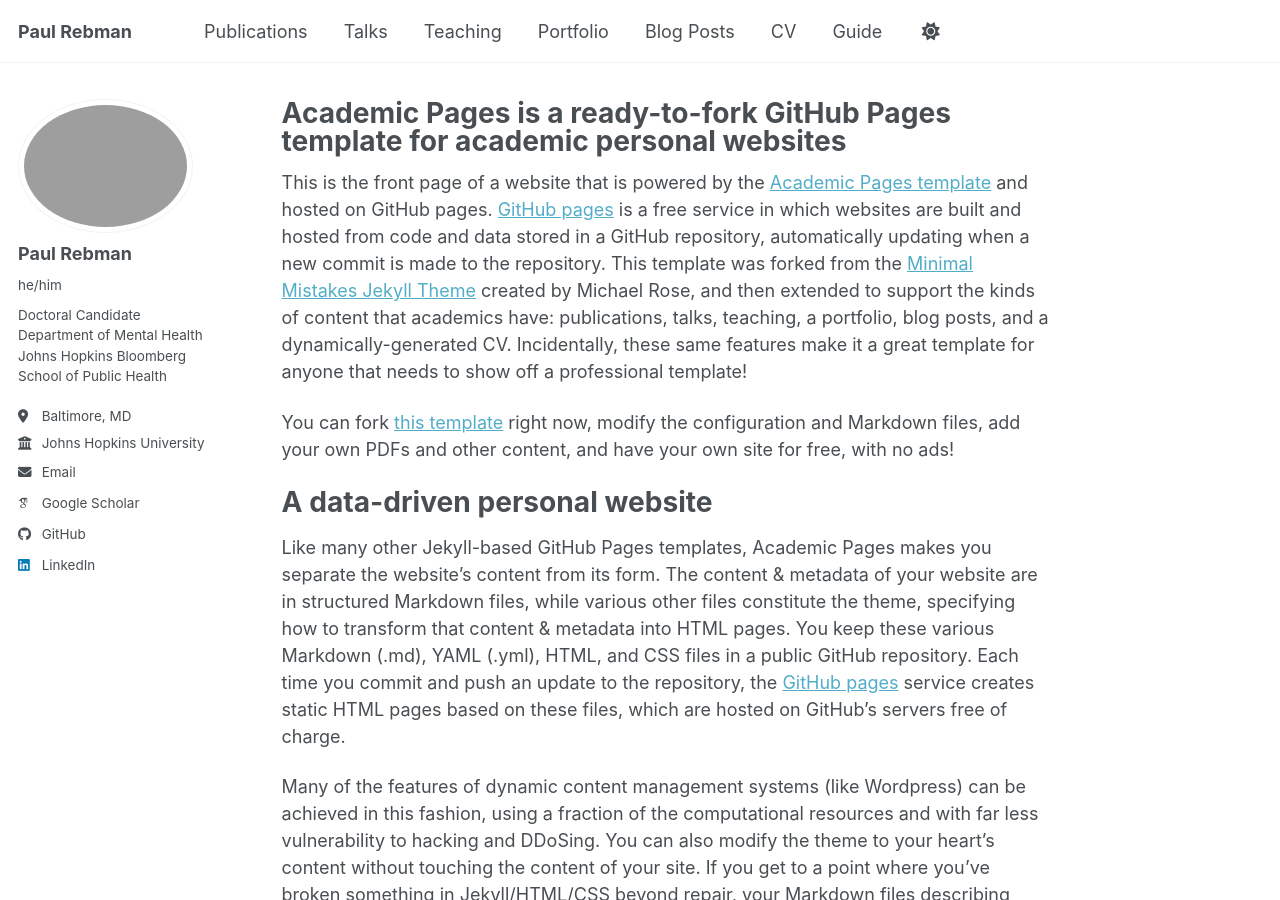
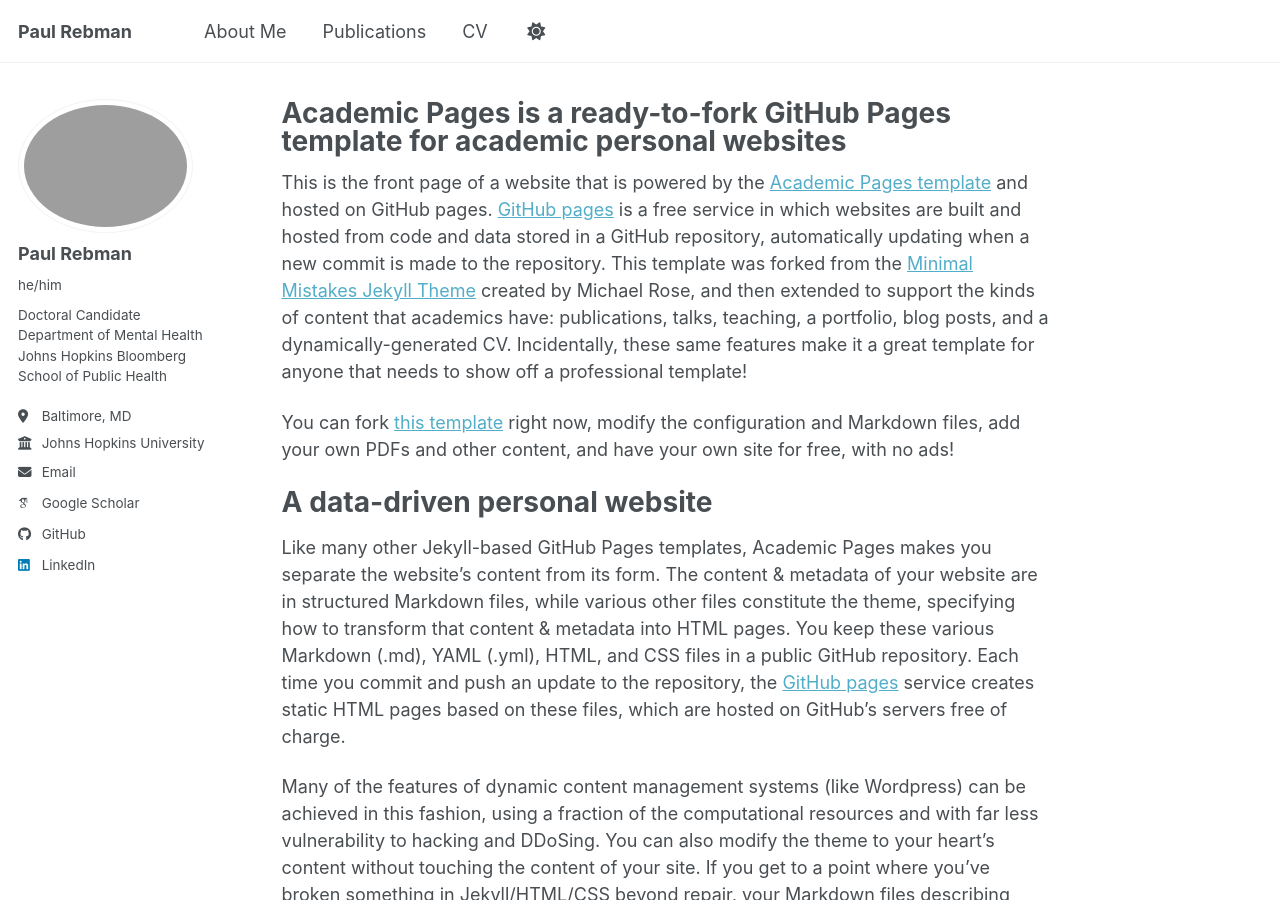
Before and after one commit to paul-rebman/paul-rebman.github.io, a Jekyll site: the page built from _pages/about.md, in a window 1280 px wide and 900 px high. Built offline with Jekyll 4.4.1, drawn with Linux system fonts in a browser that asks for light colours; some web fonts are replaced; a script bundle is joined from its source files by our own code; library files that are not in the unit come from our copies; some of the changed lines change nothing that is shown.

Commit message:
Update navigation.yml

```diff
--- a/_data/navigation.yml
+++ b/_data/navigation.yml
@@ -8,20 +8,23 @@
 #      Markdown formatted page while the second is generated using JSON.
 
 main:
+  - title: "About Me"
+    url: /about/
+
   - title: "Publications"
     url: /publications/
 
-  - title: "Talks"
-    url: /talks/
+ # - title: "Talks"
+ #   url: /talks/
 
-  - title: "Teaching"
-    url: /teaching/
+ # - title: "Teaching"
+ #   url: /teaching/
 
-  - title: "Portfolio"
-    url: /portfolio/
+ # - title: "Portfolio"
+ #   url: /portfolio/
 
-  - title: "Blog Posts"
-    url: /year-archive/
+ # - title: "Blog Posts"
+ #   url: /year-archive/
 
   - title: "CV"
     url: /cv/
@@ -29,5 +32,5 @@
   # - title: "CV"
   #   url: /cv-json/
 
-  - title: "Guide"
-    url: /markdown/
+ # - title: "Guide"
+ #   url: /markdown/
```
